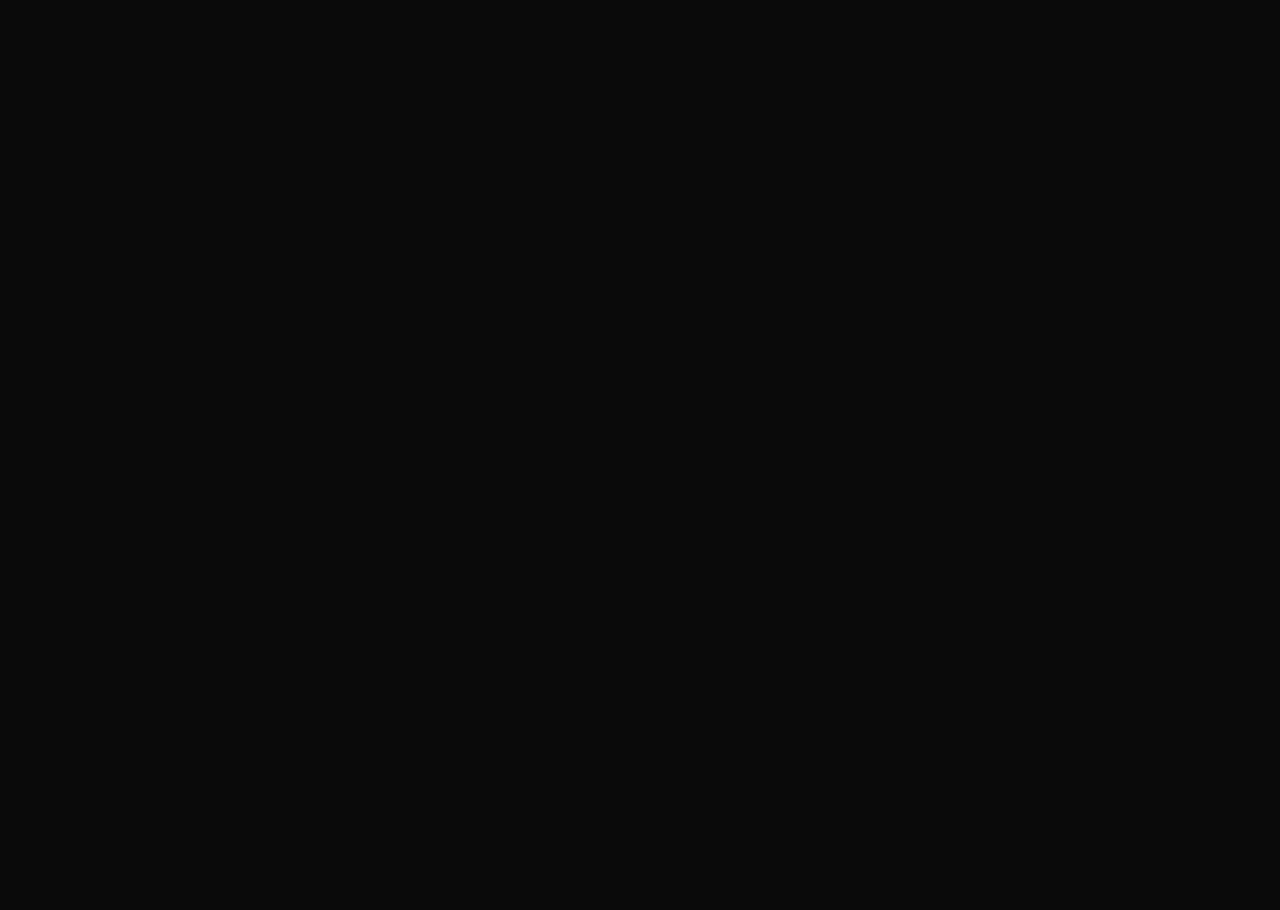
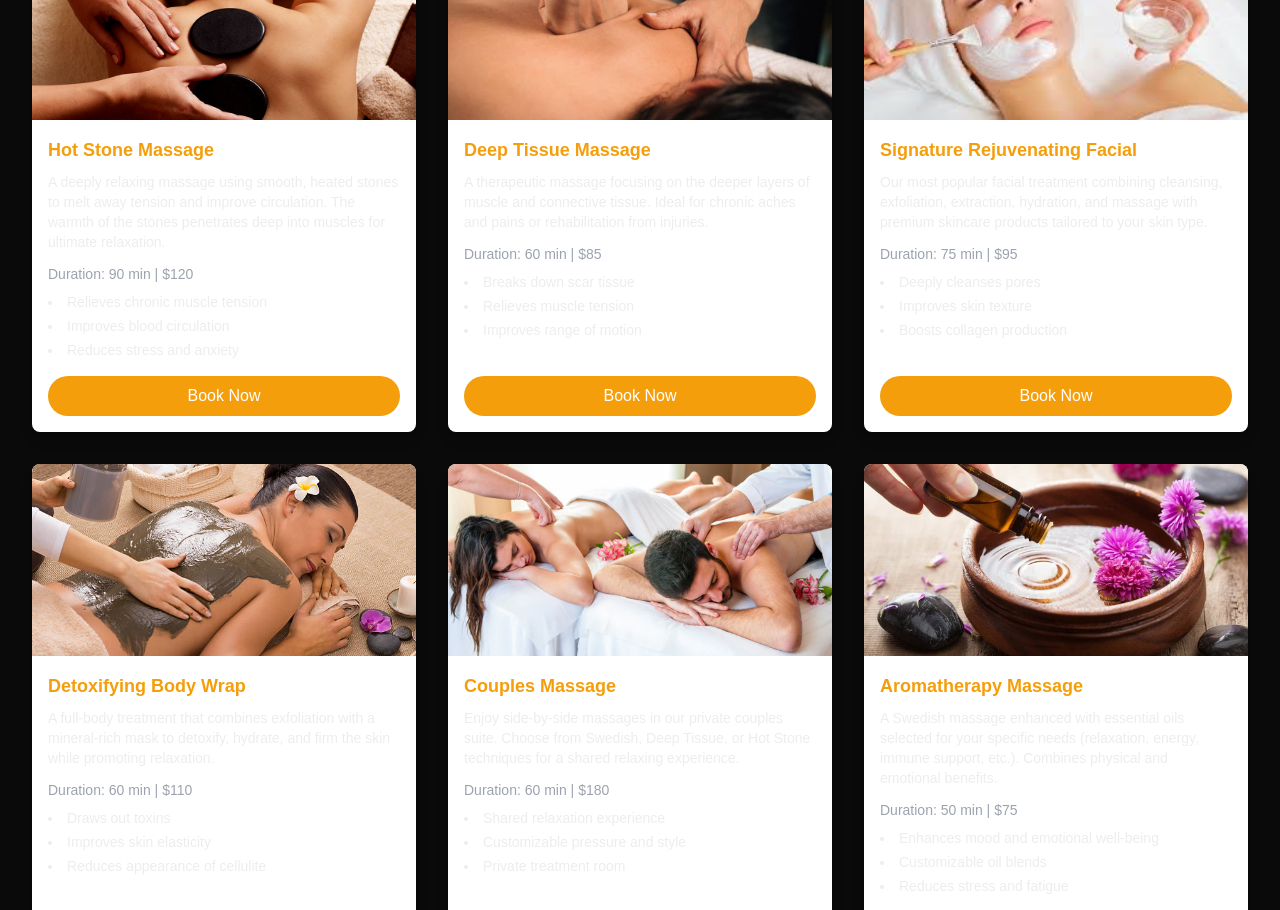
Before and after one commit to alizhshrestha/spa-website, a Next.js app: page / in a window 1280 px wide. Shown: the part 940-1850 px from the top of the page. Before the commit the page ends 800 px from the top, so only its background shows below. Built offline with nearby package versions, Linux system fonts and the light colour scheme.

Commit message:
feat: added ServiceCard and ServiceGrid in home page

```diff
--- a/src/app/page.tsx
+++ b/src/app/page.tsx
@@ -1,11 +1,13 @@
 import HeroSection from "@/components/sections/HeroSection";
 import NavBar from "@/components/sections/NavBar";
+import ServiceGrid from "@/components/sections/ServiceGrid";
 
 export default function Home() {
   return (
     <main>
       <NavBar />
       <HeroSection />
+      <ServiceGrid />
     </main>
   );
 }
--- /dev/null
+++ b/src/components/cards/ServiceCard.tsx
@@ -0,0 +1,40 @@
+'use client';
+
+import { Service } from "@/constants/service";
+import { motion } from 'framer-motion';
+
+type ServiceCardProps = {
+    service: Service;
+};
+
+export default function ServiceCard({ service }: ServiceCardProps) {
+    return (
+        <motion.div
+            whileHover={{ scale: 1.03 }}
+            className="flex flex-col bg-[var(--color-surface)] shadow-lg rounded-lg overflow-hidden transition-transform"
+        >
+            <img
+                src={service.image}
+                alt={service.name}
+                className="h-48 w-full object-cover"
+            />
+            <div className="flex flex-col flex-1 p-4">
+                <h3 className="text-lg font-bold text-[var(--color-primary)] mb-2">{service.name}</h3>
+                <p className="text-sm text-[var(--color-foreground)] mb-3">{service.description}</p>
+                <div className="text-sm text-[var(--color-muted)] mb-2">
+                    Duration: {service.duration} min | ${service.price}
+                </div>
+                <ul className="text-sm text-[var(--color-foreground)] list-disc list-inside space-y-1 mb-4">
+                    {service.benefits.slice(0, 3).map((benefit, index) => (
+                        <li key={index}>{benefit}</li>
+                    ))}
+                </ul>
+                <button
+                    className="mt-auto px-4 py-2 bg-[var(--color-primary)] text-white rounded-full hover:bg-amber-600 transition-colors"
+                >
+                    Book Now
+                </button>
+            </div>
+        </motion.div>
+    );
+}
--- /dev/null
+++ b/src/components/sections/ServiceGrid.tsx
@@ -0,0 +1,25 @@
+'use client';
+
+import { services } from "@/constants/service";
+import ServiceCard from "../cards/ServiceCard";
+
+export default function ServiceGrid() {
+    return (
+        <section id="services" className="py-16 bg-[var(--color-background)]">
+            <div className="max-w-7xl mx-auto px-4 sm:px-6 lg:px-8 cursor-pointer">
+                <h2 className="text-3xl font-extrabold text-center text-[var(--color-foreground)] mb-12">
+                    Our Services
+                </h2>
+
+                <div className="grid grid-cols-1 sm:grid-cols-2 lg:grid-cols-3 gap-8">
+                    {
+                        services.map(service => (
+                            <ServiceCard key={service.id} service={service} />
+                        ))
+                    }
+                </div>
+
+            </div>
+        </section>
+    );
+}
--- /dev/null
+++ b/src/constants/service.ts
@@ -0,0 +1,116 @@
+export interface Service {
+    id: string;
+    name: string;
+    description: string;
+    benefits: string[];
+    duration: number;
+    price: number;
+    category: 'massage' | 'facial' | 'body' | 'specialty';
+    featured: boolean;
+    image: string;
+    popular?: boolean;
+  }
+
+  export const services: Service[] = [
+    {
+      id: 'hot-stone-massage',
+      name: 'Hot Stone Massage',
+      description: 'A deeply relaxing massage using smooth, heated stones to melt away tension and improve circulation. The warmth of the stones penetrates deep into muscles for ultimate relaxation.',
+      benefits: [
+        'Relieves chronic muscle tension',
+        'Improves blood circulation',
+        'Reduces stress and anxiety',
+        'Promotes deeper relaxation'
+      ],
+      duration: 90,
+      price: 120,
+      category: 'massage',
+      featured: true,
+      popular: true,
+      image: '/images/hot-stone.jpg'
+    },
+    {
+      id: 'deep-tissue',
+      name: 'Deep Tissue Massage',
+      description: 'A therapeutic massage focusing on the deeper layers of muscle and connective tissue. Ideal for chronic aches and pains or rehabilitation from injuries.',
+      benefits: [
+        'Breaks down scar tissue',
+        'Relieves muscle tension',
+        'Improves range of motion',
+        'Helps with chronic pain'
+      ],
+      duration: 60,
+      price: 85,
+      category: 'massage',
+      featured: true,
+      image: '/images/deep-tissue.jpg'
+    },
+    {
+      id: 'signature-facial',
+      name: 'Signature Rejuvenating Facial',
+      description: 'Our most popular facial treatment combining cleansing, exfoliation, extraction, hydration, and massage with premium skincare products tailored to your skin type.',
+      benefits: [
+        'Deeply cleanses pores',
+        'Improves skin texture',
+        'Boosts collagen production',
+        'Hydrates and nourishes skin'
+      ],
+      duration: 75,
+      price: 95,
+      category: 'facial',
+      featured: true,
+      popular: true,
+      image: '/images/signature-facial.jpg'
+    },
+    {
+      id: 'detox-body-wrap',
+      name: 'Detoxifying Body Wrap',
+      description: 'A full-body treatment that combines exfoliation with a mineral-rich mask to detoxify, hydrate, and firm the skin while promoting relaxation.',
+      benefits: [
+        'Draws out toxins',
+        'Improves skin elasticity',
+        'Reduces appearance of cellulite',
+        'Promotes lymphatic drainage'
+      ],
+      duration: 60,
+      price: 110,
+      category: 'body',
+      featured: true,
+      image: '/images/body-wrap.jpg'
+    },
+    {
+      id: 'couples-massage',
+      name: 'Couples Massage',
+      description: 'Enjoy side-by-side massages in our private couples suite. Choose from Swedish, Deep Tissue, or Hot Stone techniques for a shared relaxing experience.',
+      benefits: [
+        'Shared relaxation experience',
+        'Customizable pressure and style',
+        'Private treatment room',
+        'Promotes bonding and connection'
+      ],
+      duration: 60,
+      price: 180,
+      category: 'specialty',
+      featured: true,
+      image: '/images/couples-massage.jpg'
+    },
+    {
+      id: 'aromatherapy',
+      name: 'Aromatherapy Massage',
+      description: 'A Swedish massage enhanced with essential oils selected for your specific needs (relaxation, energy, immune support, etc.). Combines physical and emotional benefits.',
+      benefits: [
+        'Enhances mood and emotional well-being',
+        'Customizable oil blends',
+        'Reduces stress and fatigue',
+        'Boosts immune function'
+      ],
+      duration: 50,
+      price: 75,
+      category: 'massage',
+      featured: true,
+      image: '/images/aromatherapy.jpg'
+    }
+  ];
+
+  // Helper array for featured services
+  export const featuredServices = services.filter(service => service.featured);
```
